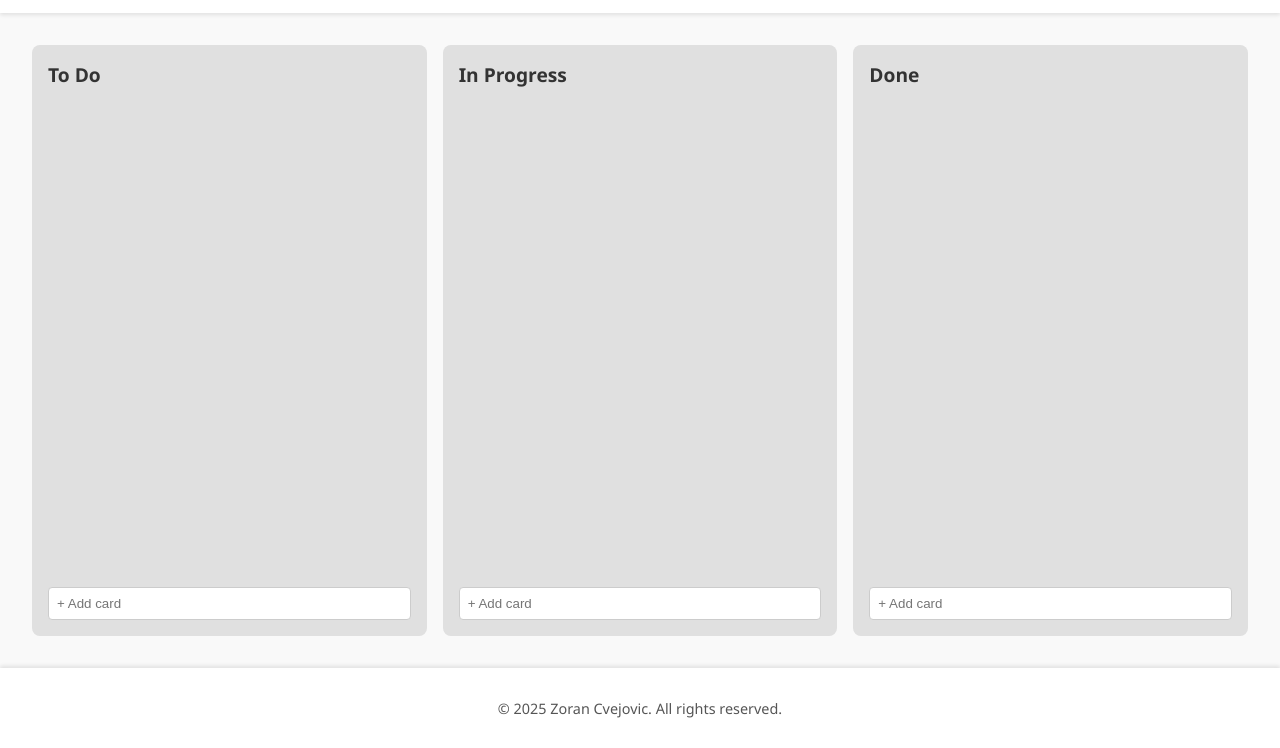
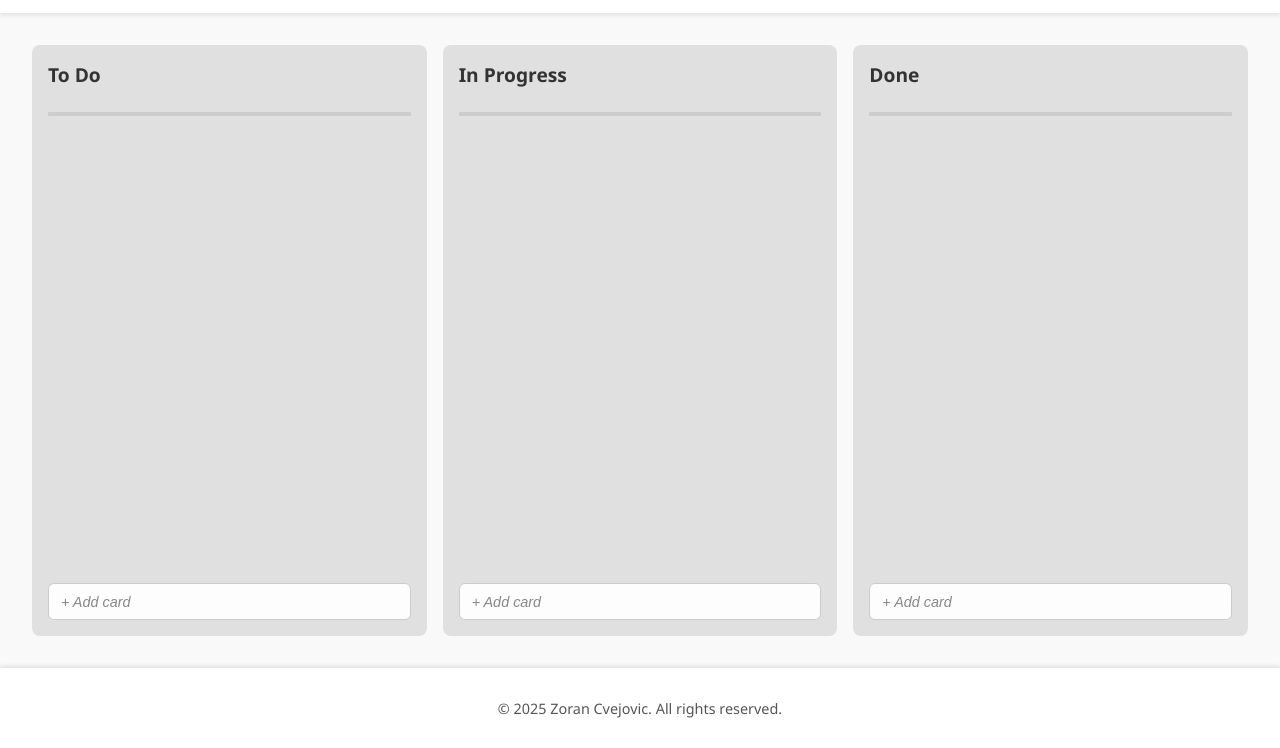
Before and after one commit to CvejovicZ95/mini-kanban, a plain HTML site: page index.html in a window 1280 px wide. Shown: the part 52-800 px from the top of the page. Drawn offline with Linux system fonts and the light colour scheme.

Commit message:
add line under carts + css fix

```diff
--- a/src/column.js
+++ b/src/column.js
@@ -17,6 +17,10 @@ export function renderColumn(column) {
   });
   columnSection.appendChild(cardsContainer);
 
+  const separator = document.createElement('hr');
+  separator.classList.add('card-separator');
+  columnSection.appendChild(separator);
+
   const addInput = document.createElement('input');
   addInput.type = 'text';
   addInput.placeholder = '+ Add card';
--- a/styles.css
+++ b/styles.css
@@ -113,26 +113,41 @@ header button:hover {
   background-color: #c82333;
 }
 
+.card-separator {
+  border: none;
+  height: 4px;
+  background-color: #ccc;
+  margin: 0.5rem 0;
+  border-radius: 1px;
+}
+
 .add-card-input {
-  padding: 0.5rem;
-  border-radius: 4px;
+  padding: 0.6rem 0.75rem;
+  border-radius: 6px;
   border: 1px solid #ccc;
   margin-top: auto;
   width: 100%;
   box-sizing: border-box;
+  font-size: 0.9rem;
+  color: #333;
+  background-color: #fdfdfd;
   transition: all 0.2s ease;
+  outline: none;
 }
 
 .add-card-input:hover {
-  border-color: #28a745;
-  box-shadow: 0 0 5px rgba(40, 167, 69, 0.3);
+  border-color: #007bff;
+  box-shadow: 0 2px 6px rgba(0,123,255,0.2);
 }
 
+.add-card-input:focus {
+  border-color: #007bff;
+  box-shadow: 0 0 8px rgba(0,123,255,0.3);
+}
 
-.add-card-input:focus {
-  border-color: #28a745;
-  box-shadow: 0 0 8px rgba(40, 167, 69, 0.5);
-  outline: none;
+.add-card-input::placeholder {
+  color: #888;
+  font-style: italic;
 }
 
 .card .edit-input {
```
